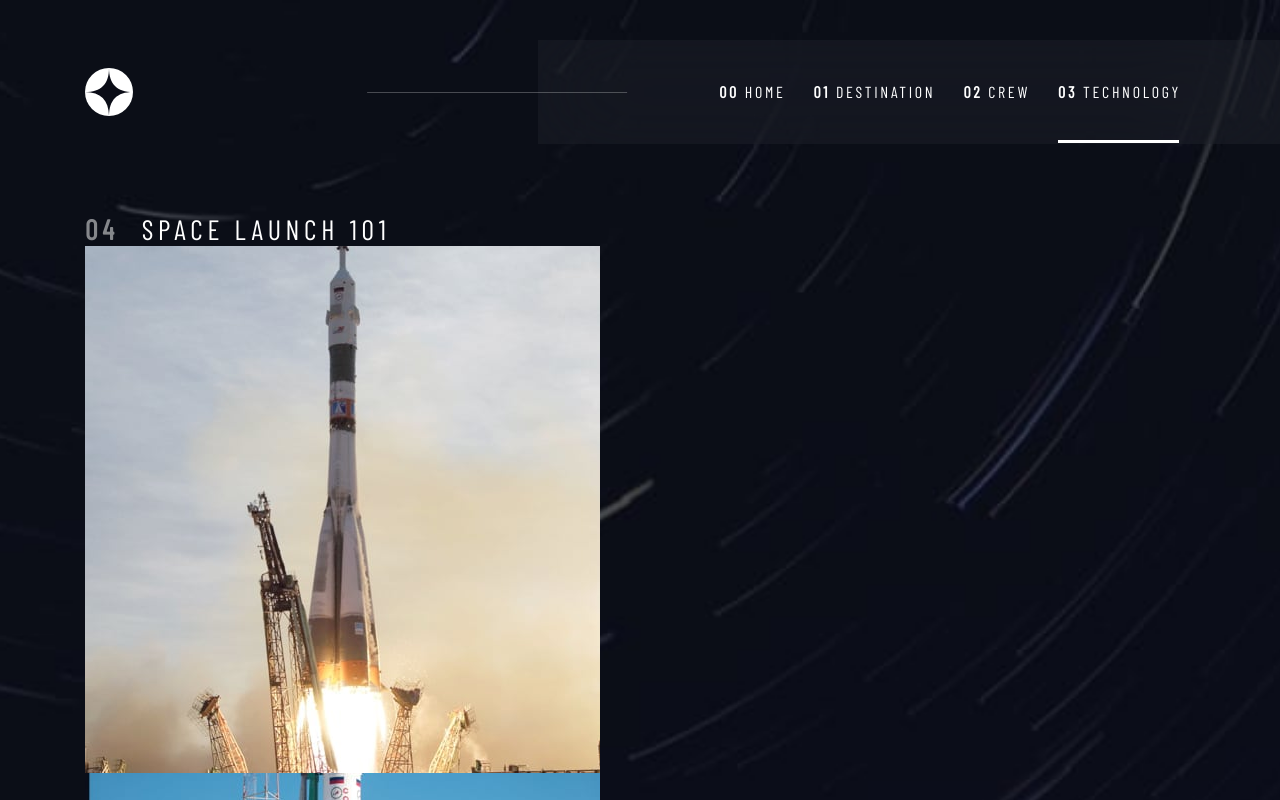
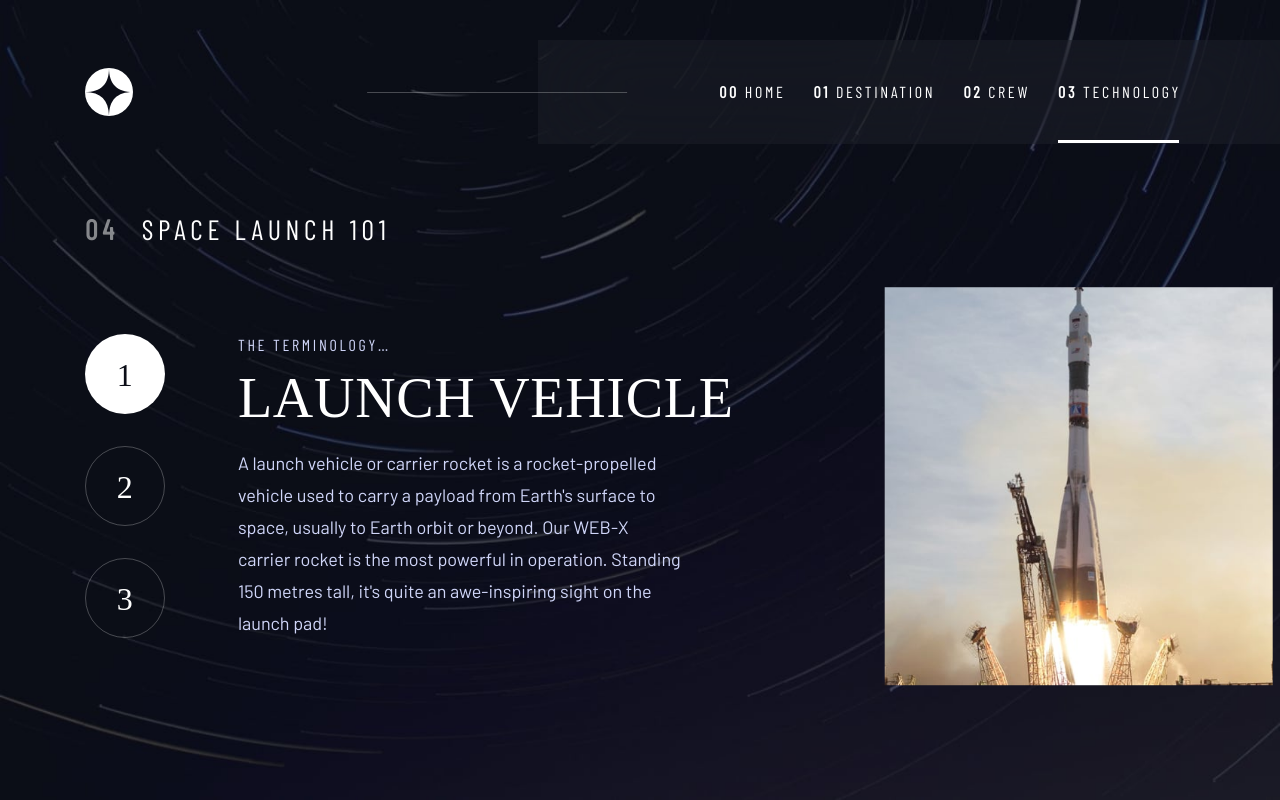
Before and after one commit to Fayozxon/space-tour, a Vue app: page /technology in a window 1280 px wide. Shown: the top 800 px of the page. Built offline with nearby package versions, Linux system fonts and the light colour scheme; a web font is replaced by a local one.

Commit message:
added technologt settion

```diff
--- a/index.html
+++ b/index.html
@@ -12,14 +12,14 @@
 
     <!-- Open Graph / Facebook -->
     <meta property="og:type" content="website">
-    <meta property="og:url" content="https://fm-space-tour.netlify.app/">
+    <meta property="og:url" content="">
     <meta property="og:title" content="Space Tourism | A solution by Fayozxon">
     <meta property="og:description" content="I solved this challenge using Vite, VueJS, VueRouter and SCSS. On the path I also learned Vue animations and transitions.">
     <meta property="og:image" content="./src/assets/preview.jpg">
 
     <!-- Twitter -->
     <meta property="twitter:card" content="summary_large_image">
-    <meta property="twitter:url" content="https://fm-space-tour.netlify.app/">
+    <meta property="twitter:url" content="">
     <meta property="twitter:title" content="Space Tourism | A solution by Fayozxon">
     <meta property="twitter:description" content="I solved this challenge using Vite, VueJS, VueRouter and SCSS. On the path I also learned Vue animations and transitions.">
     <meta property="twitter:image" content="./src/assets/preview.jpg">
--- a/public/data/technology.json
+++ b/public/data/technology.json
@@ -1,5 +1,6 @@
 [
     {
+      "id": 0,
       "name": "Launch vehicle",
       "images": {
         "portrait": "./images/technology/image-launch-vehicle-portrait.jpg",
@@ -8,6 +9,7 @@
       "description": "A launch vehicle or carrier rocket is a rocket-propelled vehicle used to carry a payload from Earth's surface to space, usually to Earth orbit or beyond. Our WEB-X carrier rocket is the most powerful in operation. Standing 150 metres tall, it's quite an awe-inspiring sight on the launch pad!"
     },
     {
+      "id": 1,
       "name": "Spaceport",
       "images": {
         "portrait": "./images/technology/image-spaceport-portrait.jpg",
@@ -16,6 +18,7 @@
       "description": "A spaceport or cosmodrome is a site for launching (or receiving) spacecraft, by analogy to the seaport for ships or airport for aircraft. Based in the famous Cape Canaveral, our spaceport is ideally situated to take advantage of the Earth’s rotation for launch."
     },
     {
+      "id": 2,
       "name": "Space capsule",
       "images": {
         "portrait": "./images/technology/image-space-capsule-portrait.jpg",
--- a/src/views/CrewView.vue
+++ b/src/views/CrewView.vue
@@ -60,7 +60,7 @@ export default {
                     <div class="tab-info" :key="getInformation.id">
                         <h2 class="role heading fs-heading-200">{{ getInformation.role }}</h2>
                         <h2 class="title heading fs-heading-300">{{ getInformation.name }}</h2>
-                        <p class="description | fs-txt-300 clr-accent">
+                        <p class="description | fs-txt-300 clr-accent line-height-txt">
                             {{ getInformation.bio }}
                         </p>
                     </div>
--- a/src/views/TechnologyView.vue
+++ b/src/views/TechnologyView.vue
@@ -34,14 +34,51 @@ export default {
                 SPACE LAUNCH 101
             </h5>
 
-            <div class="destinations-section__tab" v-if="technologies.length">
+            <div class="technology-section__tab" v-if="technologies.length">
                 <!-- preloading images -->
                 <img
                     v-for="technology in technologies"
                     :src="technology.images.portrait"
-                    style="display: ;"
+                    style="display: none;"
                     preload
                 >
+
+                <!-- Nav -->
+                <ul class="tab-nav">
+                    <li
+                        v-for="technology in technologies"
+                        :key="technology.id"
+                        @click="activeTab = technology.id"
+                        :class="{active: activeTab === technology.id}"
+                        class="fs-heading-200 heading"
+                    >
+                        {{ technology.id+1 }}
+                    </li>
+                </ul>
+
+                <!-- Info -->
+                <transition mode="out-in" name="fade" appear>
+                    <div class="tab-info text-center-md" :key="getInformation.id">
+                        <h2 class="fs-txt-200 clr-accent ch-space-md">THE TERMINOLOGY…</h2>
+                        <h2 class="title heading fs-heading-300">{{ getInformation.name }}</h2>
+                        <p class="description | fs-txt-300 clr-accent line-height-txt">
+                            {{ getInformation.description }}
+                        </p>
+                    </div>
+                </transition>
+
+                <!-- Image -->
+                <div class="technology-section__img">
+                    <transition mode="out-in" name="fade" appear>
+                        <img
+                            :src="getInformation.images.portrait"
+                            :key="getInformation.id"
+                            :alt="`${getInformation.name} image`"
+                            class="tab-img"
+                        preload>
+                    </transition>
+                </div>
+
             </div>
 
         </div>
@@ -68,5 +105,123 @@ export default {
         background-image: url('../assets/technology/background-technology-mobile.jpg');
         padding-top: 88px;
     }
+
+    &__tab {
+        display: flex;
+        align-items: center;
+        justify-content: space-between;
+        min-height: 60vh;
+
+        @include breakpoint-upto($dev-width-md) {
+            flex-direction: column;
+            align-items: center;
+            gap: 44px;
+        }
+
+        @include breakpoint-upto($dev-width-sm) {
+            gap: 26px;
+        }
+
+        .tab-nav {
+            display: flex;
+            flex-direction: column;
+            gap: 2rem;
+            list-style: none;
+            padding: 0;
+
+            @include breakpoint-upto($dev-width-md) {
+                gap: 1rem;
+                flex-direction: row;
+                order: 2;
+            }
+
+            li {
+                $size: 80px;
+                display: inline-block;
+                width: $size;
+                height: $size;
+                border-radius: 50%;
+                border: 1px solid rgba(255, 255, 255, 0.25);
+                cursor: pointer;
+                text-align: center;
+                line-height: $size;
+                transition: $transition-200;
+
+                @include breakpoint-upto($dev-width-md) {
+                    $size: 60px;
+                    width: $size;
+                    height: $size;
+                    line-height: $size;
+                }
+
+                @include breakpoint-upto($dev-width-sm) {
+                    $size: 40px;
+                    width: $size;
+                    height: $size;
+                    line-height: $size;
+                }
+
+                &:hover {
+                    border-color: $clr-primary-100;
+                }
+
+                &.active {
+                    background: $clr-primary-100;
+                    color: $clr-primary-500;
+                }
+            }
+        }
+
+        .tab-info {
+            .title {
+                padding-top: 11px;
+                padding-bottom: 17px;
+            }
+            .description {
+                max-width: 444px;
+            }
+
+            @include breakpoint-upto($dev-width-md) {
+                order: 3;
+                padding-bottom: 160px;
+            }
+        }
+    }
+
+    &__img {
+        position: relative;
+        width: 35%;
+
+        @include breakpoint-upto($dev-width-md) {
+            width: 100%;
+            order: 1;
+            height: 310px;
+            margin-top: 60px;
+        }
+
+        @include breakpoint-upto($dev-width-sm) {
+            margin-top: 2rem;
+            height: 170px;
+        }
+
+        .tab-img {
+            position: absolute;
+            top: 0;
+            left: 0;
+            transform: translate(20%, -50%);
+
+            @include breakpoint-upto($dev-width-md) {
+                position: static;
+                transform: translate(0,0);
+                width: 100%;
+                height: 310px;
+                object-fit: cover;
+            }
+
+            @include breakpoint-upto($dev-width-sm) {
+                height: 170px;
+            }
+        }
+    }
 }
 </style>
```
